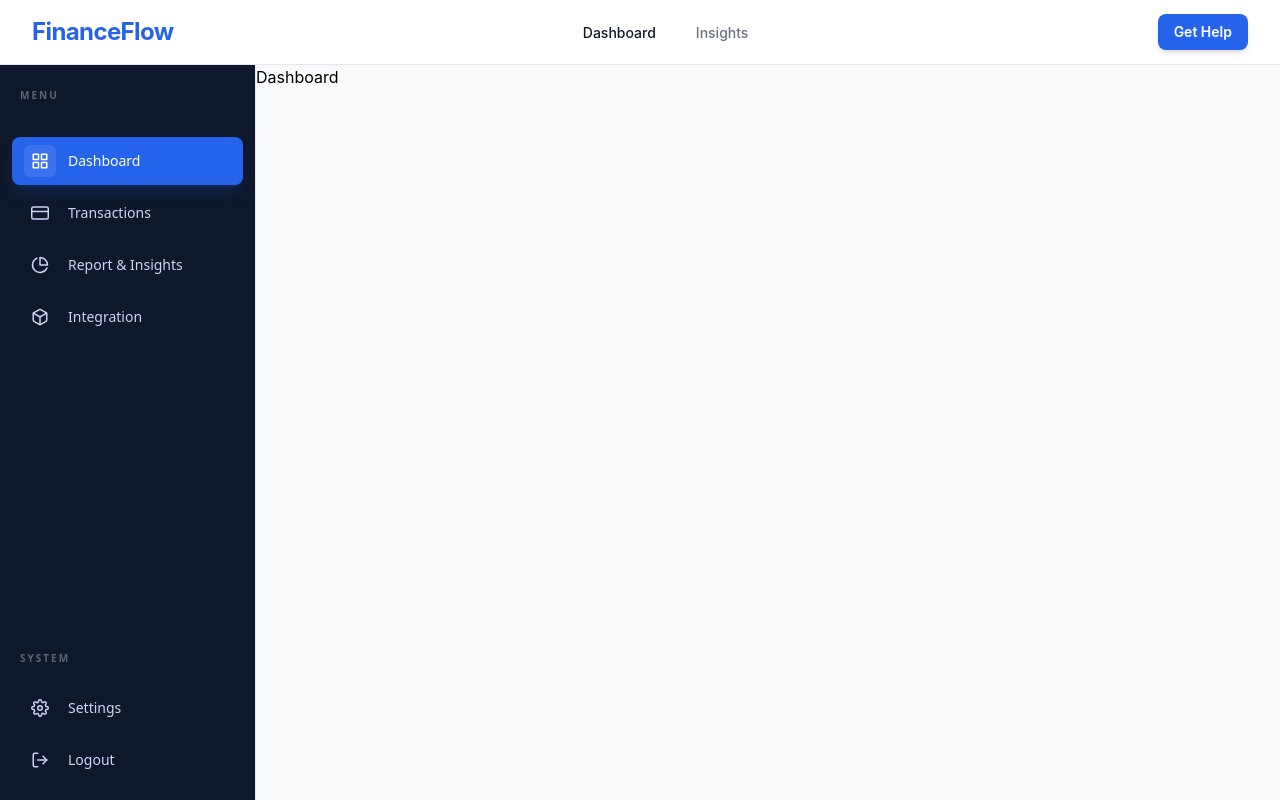
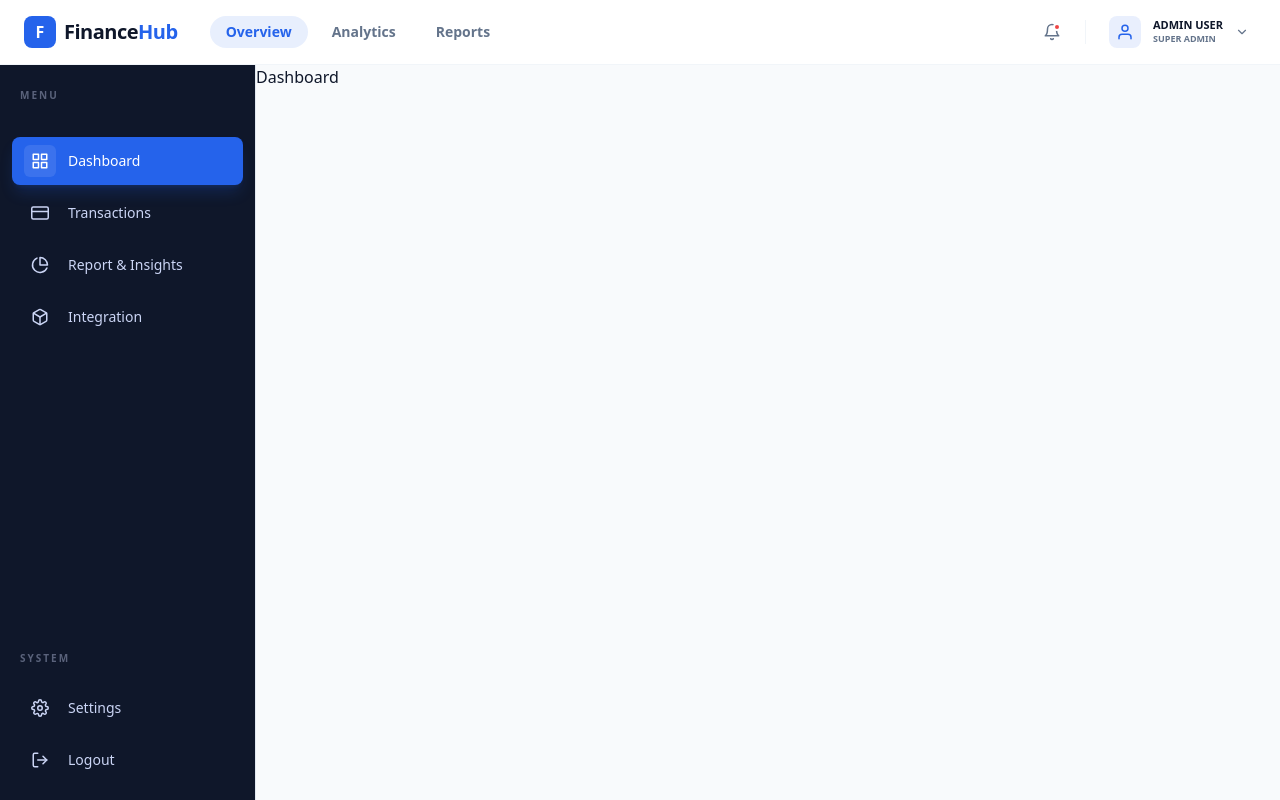
Before and after one commit to nayaknishant656/financedashboardd, a React (Create React App) app: page / in a window 1280 px wide. Built offline with nearby package versions, Linux system fonts and the light colour scheme.

Commit message:
Intergrated Two Different Pages and also Developed the Header with ADMIN and the USER access

```diff
--- a/src/App.js
+++ b/src/App.js
@@ -1,18 +1,21 @@
-import logo from './logo.svg';
 import './App.css';
 import { BrowserRouter, Routes, Route } from 'react-router-dom';
 import Mainlayout from './components/layout/mainlayout';
 import Dashboard from './components/layout/Outlet/Dashboard';
 import Insights from './components/layout/Outlet/Insights';
+import Transactions from './components/layout/Outlet/Transactions';
+import Integration from './components/layout/Outlet/Integration';
 
 function App() {
   return (
     <BrowserRouter>
-      <div className="bg-gray-100 min-h-screen">
+      <div className="bg-background min-h-screen font-sans antialiased text-text-primary">
         <Routes>
           <Route path="/" element={<Mainlayout />}>
             <Route index element={<Dashboard />} />
             <Route path="insights" element={<Insights />} />
+            <Route path="transactions" element={<Transactions />} />
+            <Route path="integration" element={<Integration />} />
           </Route>
         </Routes>
       </div>
--- a/src/components/layout/header.jsx
+++ b/src/components/layout/header.jsx
@@ -1,33 +1,98 @@
-import React from 'react'
-import { Link } from 'react-router-dom'
+import React, { useState } from 'react'
+import { Link, useLocation } from 'react-router-dom'
+import { FiBell, FiUser, FiLogOut, FiSettings, FiChevronDown } from 'react-icons/fi'
 
-export default function header() {
+export default function Header() {
+    const location = useLocation();
+    const [isLoggedIn, setIsLoggedIn] = useState(true);
+    const [showProfile, setShowProfile] = useState(false);
+
+    const navLinks = [
+        { name: 'Overview', path: '/' },
+        { name: 'Analytics', path: '/analytics' },
+        { name: 'Reports', path: '/reports' }
+    ];
+
     return (
-        <header className="bg-white shadow-sm border-b border-gray-200">
-            <div className="max-w-7xl mx-auto px-4 sm:px-6 lg:px-8">
-                <div className="flex justify-between items-center h-16">
-                    <div className="flex-shrink-0 flex items-center">
-                        <span className="text-2xl font-bold text-blue-600 tracking-tight">FinanceFlow</span>
-                    </div>
-                    <nav className="flex space-x-8">
-                        <Link
-                            to="/"
-                            className="inline-flex items-center px-1 pt-1 text-sm font-medium text-gray-900 border-b-2 border-transparent hover:border-blue-500 transition-colors duration-200"
+        <header className="bg-card border-b border-divider sticky top-0 z-50 transition-all duration-300">
+            <div className="max-w-[1600px] mx-auto px-4 lg:px-6 h-16 flex items-center justify-between">
+                {/* Logo Section */}
+                <div className="flex items-center space-x-8">
+                    <Link to="/" className="flex items-center space-x-2 group">
+                        <div className="w-8 h-8 bg-primary rounded-lg flex items-center justify-center text-white font-bold group-hover:scale-110 transition-transform">
+                            F
+                        </div>
+                        <span className="text-xl font-bold text-text-primary tracking-tight">Finance<span className="text-primary">Hub</span></span>
+                    </Link>
+
+                    {/* Navigation */}
+                    <nav className="hidden md:flex items-center space-x-2">
+                        {navLinks.map((link) => (
+                            <Link
+                                key={link.name}
+                                to={link.path}
+                                className={`px-4 py-1.5 rounded-full text-sm font-bold transition-all ${location.pathname === link.path
+                                    ? 'bg-primary/10 text-primary'
+                                    : 'text-text-secondary hover:text-text-primary hover:bg-background'
+                                    }`}
+                            >
+                                {link.name}
+                            </Link>
+                        ))}
+                    </nav>
+                </div>
+
+                {/* Right Actions */}
+                <div className="flex items-center space-x-4">
+                    <button className="p-2 text-text-secondary hover:text-primary transition-colors relative">
+                        <FiBell size={18} />
+                        <span className="absolute top-2 right-2 w-2 h-2 bg-danger rounded-full border-2 border-card"></span>
+                    </button>
+
+                    <div className="h-6 w-px bg-divider mx-2"></div>
+
+                    {isLoggedIn ? (
+                        <div className="relative">
+                            <button
+                                onClick={() => setShowProfile(!showProfile)}
+                                className="flex items-center space-x-3 p-1.5 rounded-xl hover:bg-background transition-all border border-transparent hover:border-divider"
+                            >
+                                <div className="w-8 h-8 rounded-lg bg-primary/10 flex items-center justify-center text-primary font-bold">
+                                    <FiUser size={18} />
+                                </div>
+                                <div className="hidden sm:block text-left">
+                                    <p className="text-[11px] font-black text-text-primary uppercase leading-tight">Admin User</p>
+                                    <p className="text-[9px] font-bold text-text-secondary uppercase">Super Admin</p>
+                                </div>
+                                <FiChevronDown size={14} className={`text-text-secondary transition-transform ${showProfile ? 'rotate-180' : ''}`} />
+                            </button>
+
+                            {showProfile && (
+                                <div className="absolute right-0 mt-2 w-48 bg-card border border-divider rounded-2xl shadow-xl overflow-hidden py-1 animate-in fade-in zoom-in duration-200">
+                                    <button className="flex items-center w-full px-4 py-2.5 text-[10px] font-bold text-text-secondary uppercase hover:bg-background hover:text-primary transition-all">
+                                        <FiUser className="mr-3" /> Profile Settings
+                                    </button>
+                                    <button className="flex items-center w-full px-4 py-2.5 text-[10px] font-bold text-text-secondary uppercase hover:bg-background hover:text-primary transition-all underline decoration-divider">
+                                        <FiSettings className="mr-3" /> Account Config
+                                    </button>
+                                    <div className="border-t border-divider my-1"></div>
+                                    <button
+                                        onClick={() => setIsLoggedIn(false)}
+                                        className="flex items-center w-full px-4 py-2.5 text-[10px] font-bold text-danger uppercase hover:bg-danger/10 transition-all"
+                                    >
+                                        <FiLogOut className="mr-3" /> Logout Audit
+                                    </button>
+                                </div>
+                            )}
+                        </div>
+                    ) : (
+                        <button
+                            onClick={() => setIsLoggedIn(true)}
+                            className="px-5 py-2 bg-primary text-white text-[11px] font-black uppercase rounded-xl hover:opacity-90 shadow-lg shadow-primary/20 transition-all hover:-translate-y-0.5 active:scale-95"
                         >
-                            Dashboard
-                        </Link>
-                        <Link
-                            to="/insights"
-                            className="inline-flex items-center px-1 pt-1 text-sm font-medium text-gray-500 border-b-2 border-transparent hover:border-blue-500 transition-colors duration-200 hover:text-gray-900"
-                        >
-                            Insights
-                        </Link>
-                    </nav>
-                    <div className="flex items-center">
-                        <button className="bg-blue-600 text-white px-4 py-2 rounded-lg text-sm font-semibold hover:bg-blue-700 transition-colors duration-200 shadow-md transform active:scale-95">
-                            Get Help
+                            Sign In
                         </button>
-                    </div>
+                    )}
                 </div>
             </div>
         </header>
```
